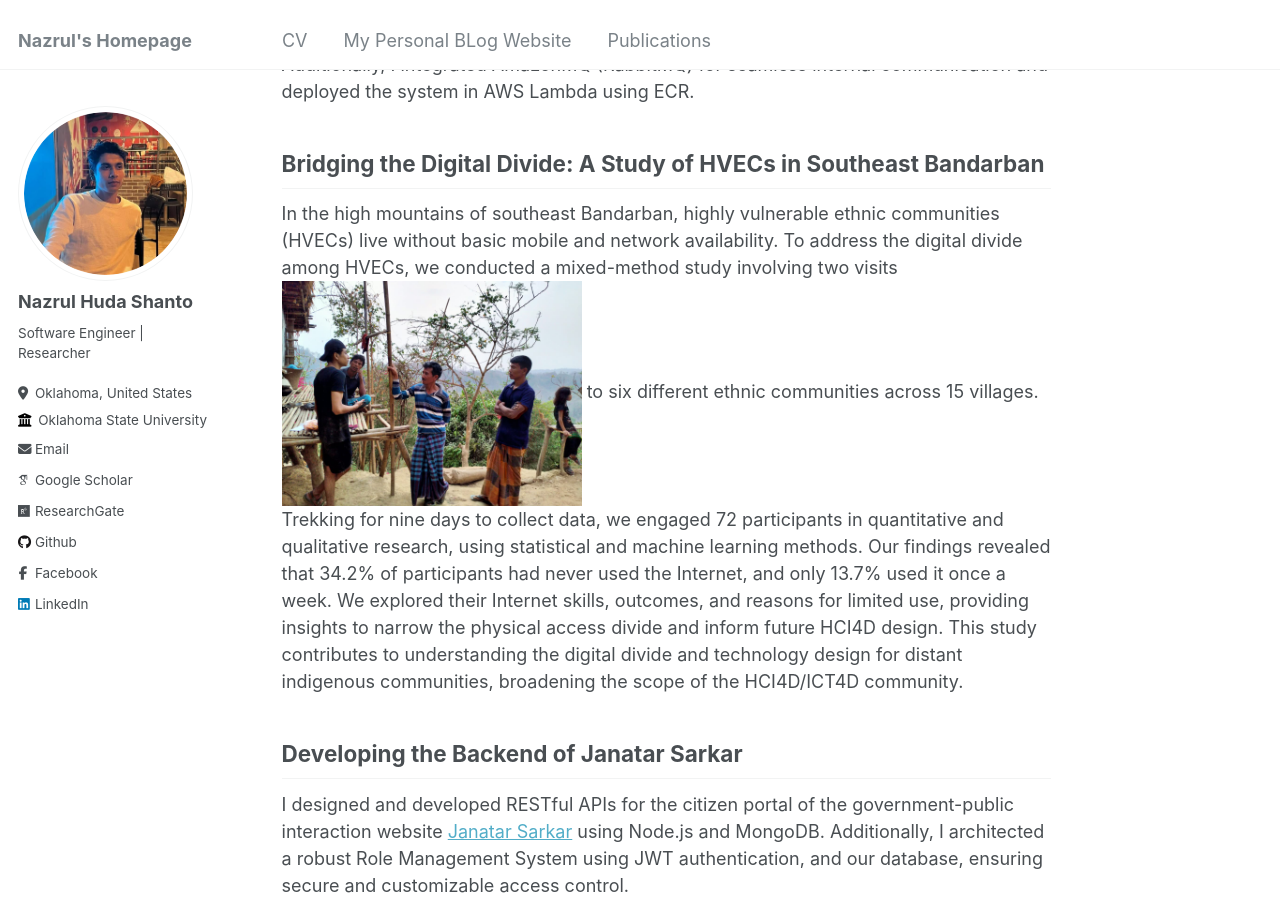
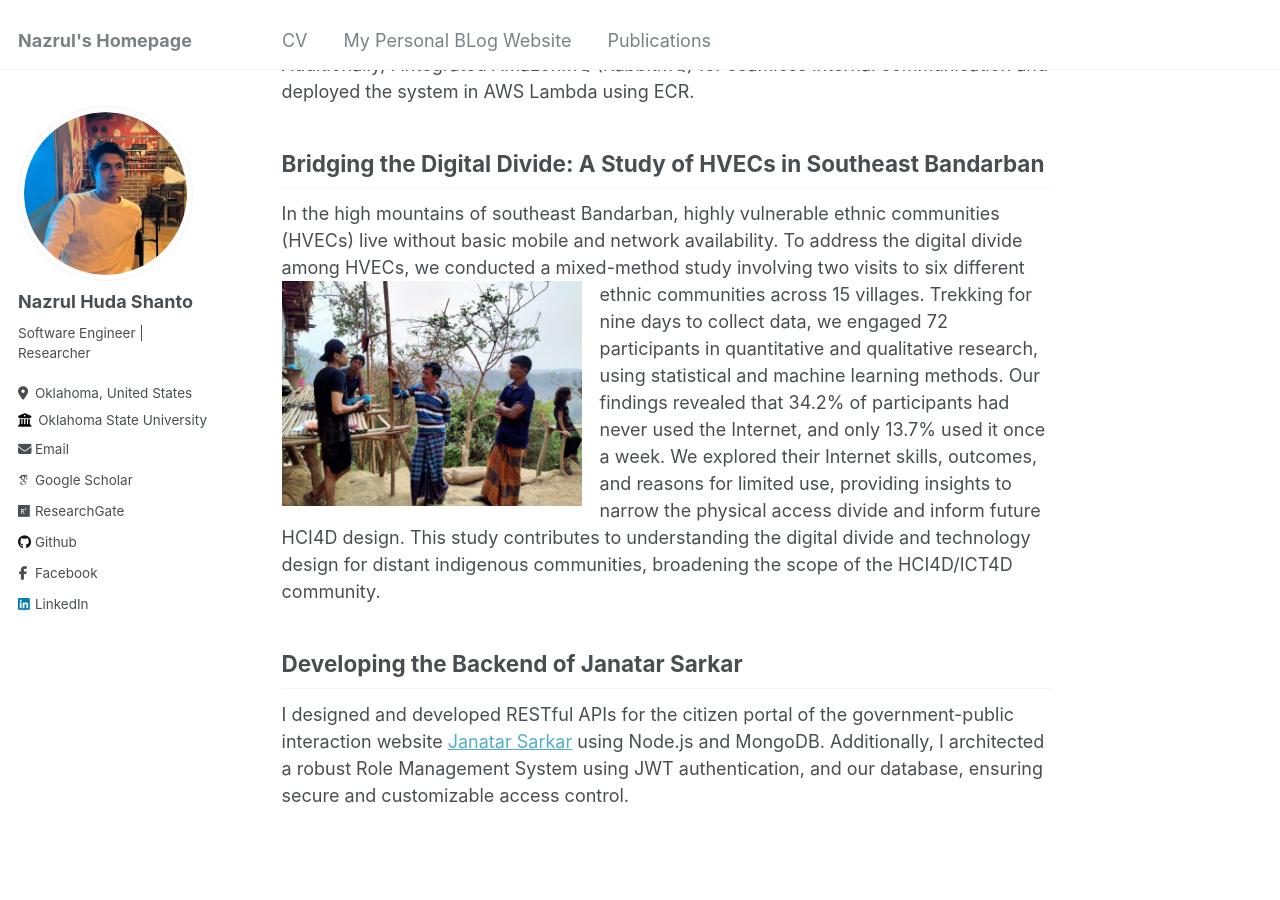
Before and after one commit to nazrulhuda/portfolio, a Jekyll site: the page built from _pages/about.md, in a window 1280 px wide and 900 px high, scrolled down 837 px. Built offline with Jekyll 4.4.1, drawn with Linux system fonts in a browser that asks for light colours; some web fonts are replaced.

Commit message:
first commit

```diff
--- a/_pages/about.md
+++ b/_pages/about.md
@@ -22,7 +22,7 @@ redirect_from:
 For a US-based borrowing company [Kramasoft](https://kramasoft.com/landing), I implemented automatic validation for borrower documents by developing machine learning classifiers to identify document types, enhancing the system’s verification process. I engineered a specialized document trimmer that uses advanced ML classifiers to intelligently remove irrelevant pages, sending only important pages to AWS Textract for precise data extraction. I developed robust extraction processes to retrieve crucial field values accurately and built RESTful APIs using Spring Boot and PostgreSQL to facilitate auto-validation processes. Additionally, I integrated AmazonMQ (RabbitMQ) for seamless internal communication and deployed the system in AWS Lambda using ECR.
 
 ## Bridging the Digital Divide: A Study of HVECs in Southeast Bandarban
-In the high mountains of southeast Bandarban, highly vulnerable ethnic communities (HVECs) live without basic mobile and network availability. To address the digital divide among HVECs, we conducted a mixed-method study involving two visits ![Illustration of combining vision and language modalities](images/o.jpg){: width="300px"} to six different ethnic communities across 15 villages. Trekking for nine days to collect data, we engaged 72 participants in quantitative and qualitative research, using statistical and machine learning methods. Our findings revealed that 34.2% of participants had never used the Internet, and only 13.7% used it once a week. We explored their Internet skills, outcomes, and reasons for limited use, providing insights to narrow the physical access divide and inform future HCI4D design. This study contributes to understanding the digital divide and technology design for distant indigenous communities, broadening the scope of the HCI4D/ICT4D community.
+In the high mountains of southeast Bandarban, highly vulnerable ethnic communities (HVECs) live without basic mobile and network availability. To address the digital divide among HVECs, we conducted a mixed-method study involving two visits ![Illustration of combining vision and language modalities](images/o.jpg){: .align-left width="300px"} to six different ethnic communities across 15 villages. Trekking for nine days to collect data, we engaged 72 participants in quantitative and qualitative research, using statistical and machine learning methods. Our findings revealed that 34.2% of participants had never used the Internet, and only 13.7% used it once a week. We explored their Internet skills, outcomes, and reasons for limited use, providing insights to narrow the physical access divide and inform future HCI4D design. This study contributes to understanding the digital divide and technology design for distant indigenous communities, broadening the scope of the HCI4D/ICT4D community.
 
 ## Developing the Backend of Janatar Sarkar
 I designed and developed RESTful APIs for the citizen portal of the government-public interaction website [Janatar Sarkar](https://janatarsarkar.gov.bd/) using Node.js and MongoDB. Additionally, I architected a robust Role Management System using JWT authentication, and our database, ensuring secure and customizable access control.
```
